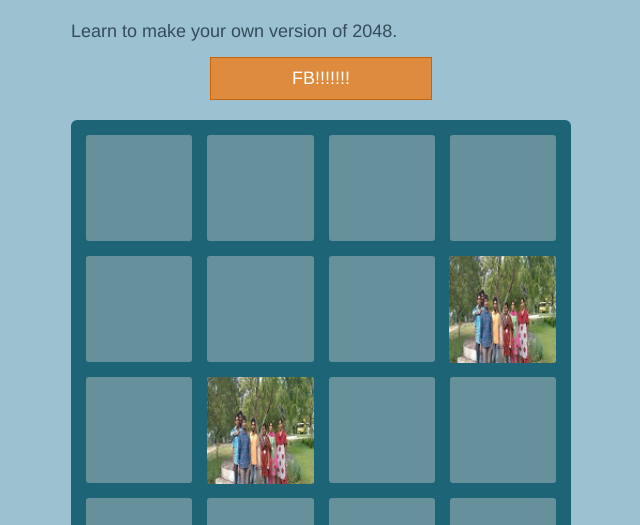
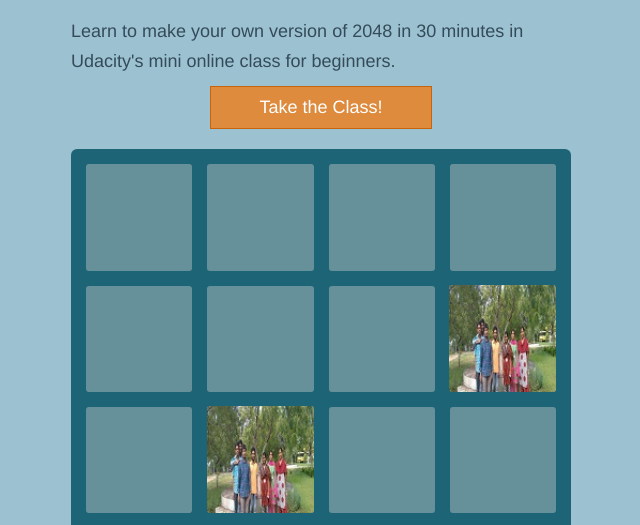
Before and after one commit to dsridharkumar95/sridhar2048.github.io, a plain HTML site: page index.html in a window 1280 px wide. Shown: the part 222-747 px from the top of the page, without its empty margins (319-959 px from the left). Drawn offline with Linux system fonts and the light colour scheme.

Commit message:
Revert "ssvf"
This reverts commit 0ddf7234ddbeea18f8680d0a94fb0c65b7c5e46c.

```diff
--- a/index.html
+++ b/index.html
@@ -40,7 +40,7 @@
     </div>
 
     <div class="pre-game">
-      <p class="learn">Learn to make your own version of 2048.</p><a class="learn" href="https://www.fb.com">FB!!!!!!!</a>
+      <p class="learn">Learn to make your own version of 2048 in 30 minutes in Udacity's mini online class for beginners.</p><a class="learn" href="https://www.udacity.com/course/ud248">Take the Class!</a>
     </div>
 
 
```
